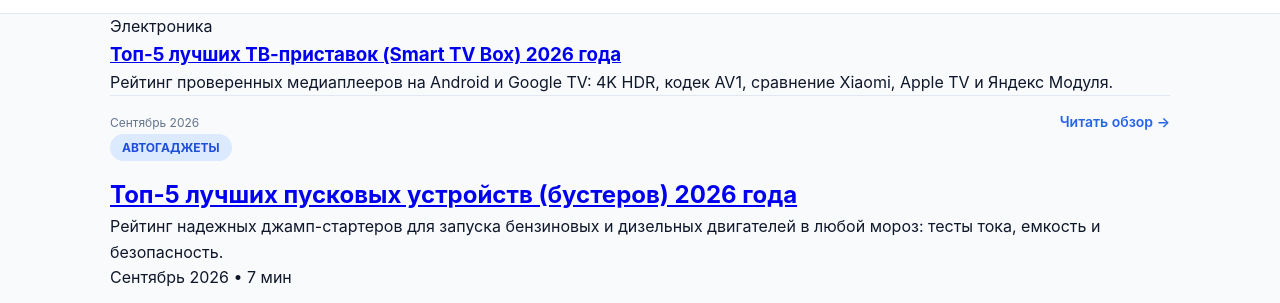
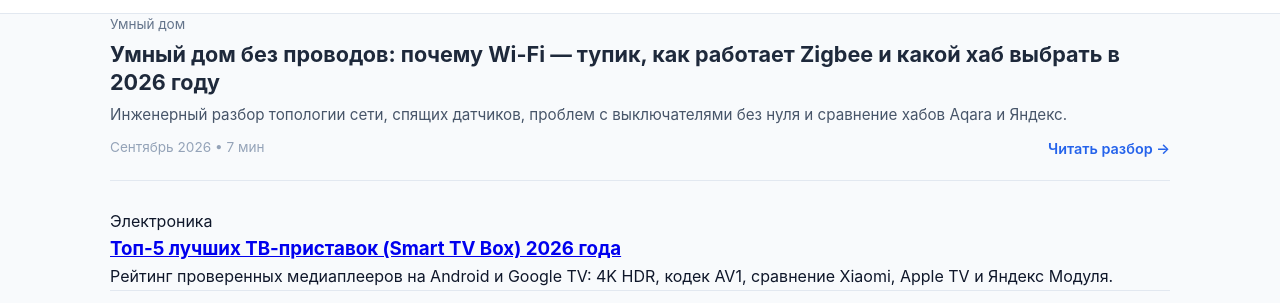
Before and after one commit to lebserval-art/lebserval-art.github.io, a plain HTML site: page index.html in a window 1280 px wide. Shown: the part 57-360 px from the top of the page. Drawn offline with Linux system fonts and the light colour scheme.

Commit message:
Fix header links and place Zigbee article card into main stream

```diff
--- a/index.html
+++ b/index.html
@@ -62,7 +62,24 @@
 
     <main class="container">
     <article class="article-card">
-        <div class="card-badge">Электроника</div>
+
+    <!-- Карточка статьи Zigbee -->
+    <div style="margin-bottom: 28px; padding-bottom: 20px; border-bottom: 1px solid #e2e8f0;">
+        <div style="font-size: 0.85rem; color: #64748b; margin-bottom: 4px;">Умный дом</div>
+        <h2 style="font-size: 1.35rem; margin: 0 0 8px 0; line-height: 1.3;">
+            <a href="zigbee-starter-guide.html" style="color: #1e293b; text-decoration: none; font-weight: 700;">
+                Умный дом без проводов: почему Wi-Fi — тупик, как работает Zigbee и какой хаб выбрать в 2026 году
+            </a>
+        </h2>
+        <p style="color: #475569; font-size: 0.95rem; line-height: 1.5; margin: 0 0 10px 0;">
+            Инженерный разбор топологии сети, спящих датчиков, проблем с выключателями без нуля и сравнение хабов Aqara и Яндекс.
+        </p>
+        <div style="display: flex; justify-content: space-between; align-items: center;">
+            <span style="font-size: 0.85rem; color: #94a3b8;">Сентябрь 2026 • 7 мин</span>
+            <a href="zigbee-starter-guide.html" style="color: #2563eb; font-weight: 600; font-size: 0.9rem; text-decoration: none;">Читать разбор →</a>
+        </div>
+    </div>
+<div class="card-badge">Электроника</div>
         <h3><a href="articles/top-tv-boxes-2026.html">Топ-5 лучших ТВ-приставок (Smart TV Box) 2026 года</a></h3>
         <p>Рейтинг проверенных медиаплееров на Android и Google TV: 4K HDR, кодек AV1, сравнение Xiaomi, Apple TV и Яндекс Модуля.</p>
         <div class="card-footer">
```
